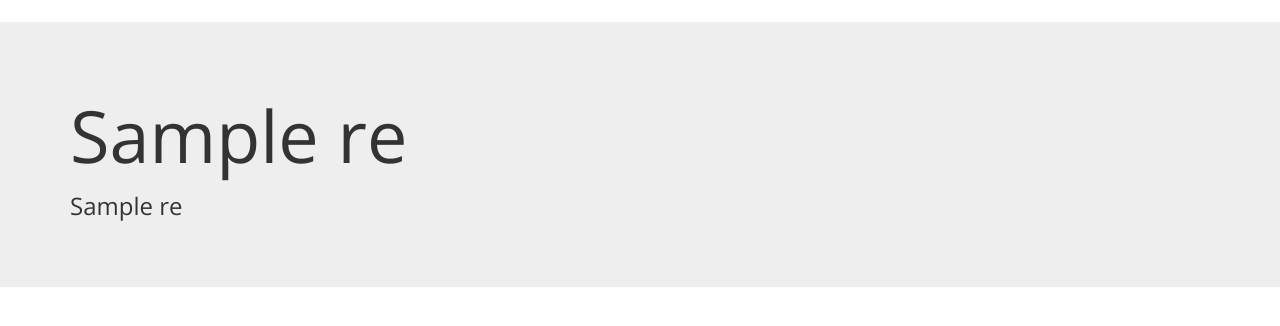
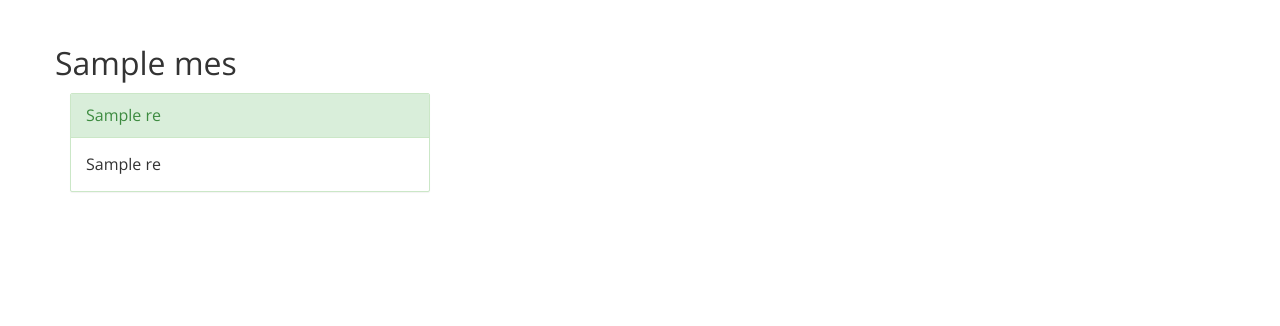
Before and after one commit to peta345/degicamel, a Flask app: template templates/index.html in a window 1280 px wide. Shown: the part 82-408 px from the top of the page. Run offline with Flask 2, Linux system fonts and the light colour scheme; the template is opened without the code that fills it: most values are stand-ins (such as "Sample title", 1, 10 or a date in 2020); some libraries are stand-ins or nearby versions.

Commit message:
ちょい変更

```diff
--- a/app.py
+++ b/app.py
@@ -17,14 +17,15 @@ def index():
 @app.route('/submit', methods=['POST'])
 def submit():
     if(request.form['search-box']):
-        connection = MySQLdb.connect(db='camels', user='', passwd='')
+        connection = MySQLdb.connect(db='camels', user='root', passwd='password')
         cursor = connection.cursor()
         word = request.form['search-box']
         cursor.execute('select * from indexs where title like ' + '"%' + word + '%"')
         result = cursor.fetchall()
-        print result
+        print len(result)
         if len(result) == 0:
-            result = "その検索ワードにはなにもマッチしませんでした。"
+            mes = "その検索ワードにはなにもマッチしませんでした。"
+            return render_template('index.html', mes=mes)
         cursor.close()
         connection.close()
         return render_template('index.html', result=result)
--- a/templates/index.html
+++ b/templates/index.html
@@ -45,25 +45,30 @@
 		</div><!-- /.navbar-collapse -->
 	  </div><!-- /.container-fluid -->
 	</nav>
-	<div class="jumbotron">
-		<div class="container">
-			<!--
-			{% if title %}
-			<div>
-				<h1>{{ title }}</h1>
-				<p>{{ text }}</p>
+	<div class="container">
+		<div class="row">
+			{% if mes %}
+				<h1>{{ mes  }}</h1>
+			{% endif %}
+			{% for res in result %}
+			<div class="col-md-4">
+				<div class="panel panel-success">
+					<div id="{{ res[0] }}" class="panel-heading">{{ res[1] }}</div>
+					<div class="panel-body">{{ res[2] }}</div>
+				</div>
 			</div>
-			{% endif %}
-			-->
-			{% for res in result %}
-				<div>
-					<h1>{{ res[1]  }}</h1>
-					<p>{{ res[2]  }}</p>
-				</div>
 			{% endfor %}
-		</div>
-	</div>
+		</div><!-- end container -->
+	</div> <!-- end content -->
 	<script src="https://ajax.googleapis.com/ajax/libs/jquery/2.2.0/jquery.min.js"></script>
 	<script src="./static/js/bootstrap.js"></script>
+	<script>
++$(function(){
+	$('div.panel-heading').on('click', ()=>{
+		var fuga = $('div.panel-heading').index(this);
+		console.log(fuga);
+	})
+})
+	</script>
 </body>
 </html>
```
